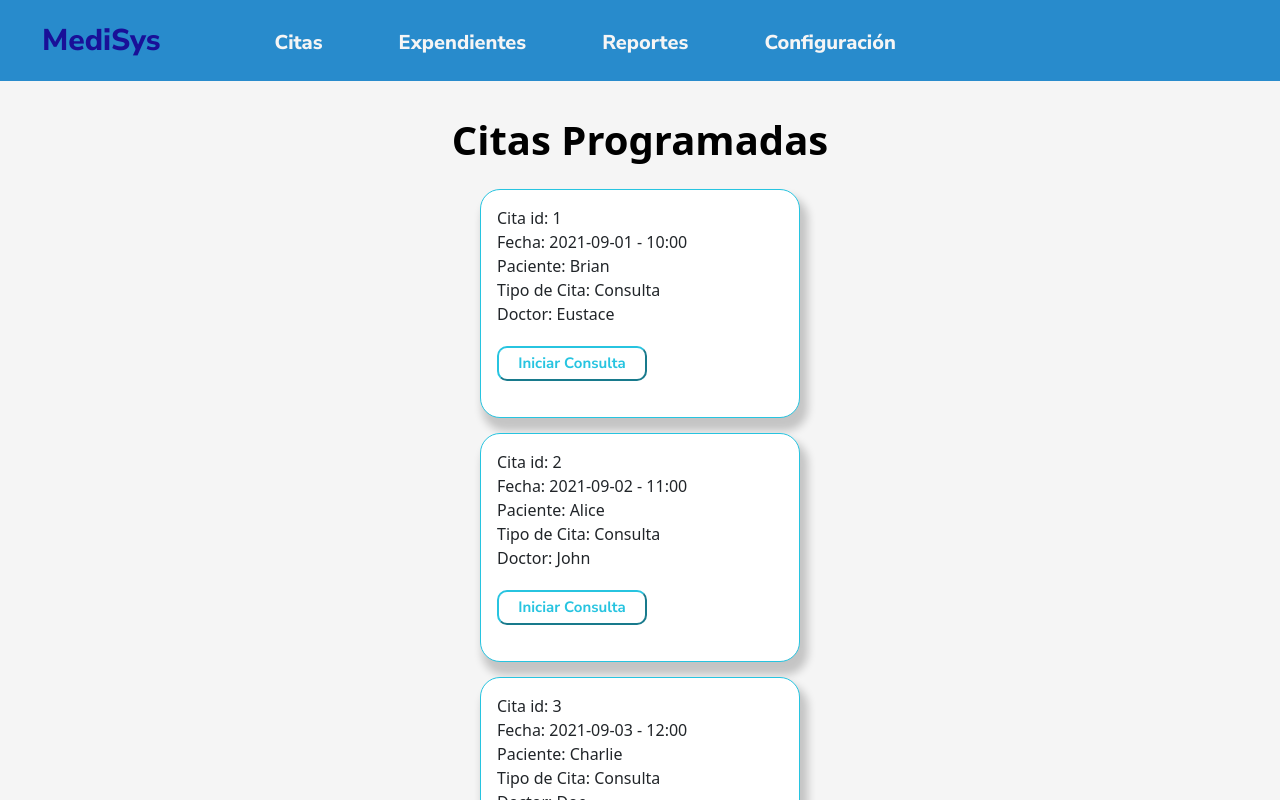
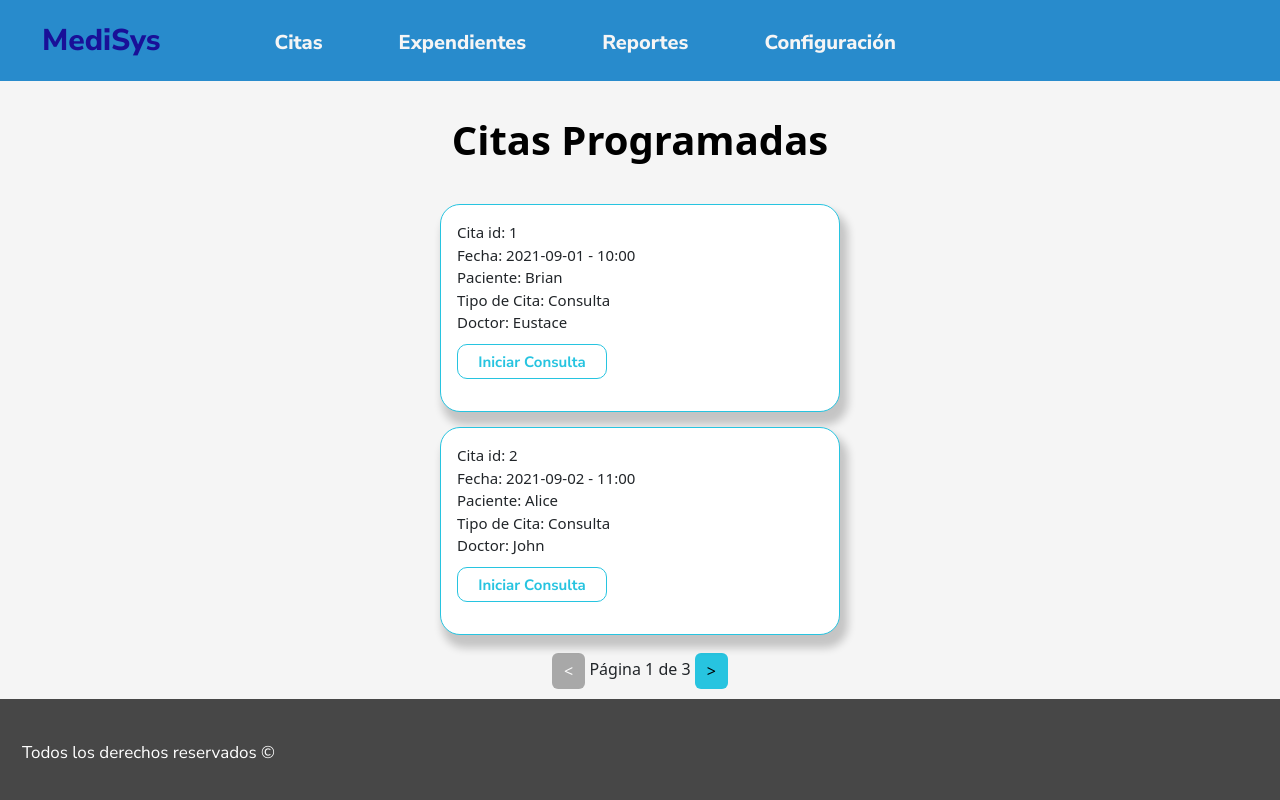
Before and after one commit to Brian-Esq/Consultorio-Medico-APS, a React (Create React App) app: page /citas in a window 1280 px wide. Shown: the top 800 px of the page. Built offline with nearby package versions, Linux system fonts and the light colour scheme.

Commit message:
Acomoda las citas por paginación y comparte datos con consulta

```diff
--- a/src/App.tsx
+++ b/src/App.tsx
@@ -20,7 +20,7 @@ function App() {
         <div className="mainCont">
           <Routes>
             <Route path="/" element={<Home />} />
-            <Route path="/consulta" element={<Consulta />} />
+            <Route path="/consulta/:id" element={<Consulta />} />
             <Route path="/citas" element={<Citas />} />
             <Route path="/config" element={<Settings />} />
             <Route path="/reportes" element={<Reportes />} />
--- a/src/Componentes/Programaciones/programaciones.css
+++ b/src/Componentes/Programaciones/programaciones.css
@@ -12,6 +12,28 @@
     box-shadow: 5px 10px 9px 3px rgba(0, 0, 0, 0.2);
     border-color: rgb(39, 196, 224);
     border-radius: 20px;
+    height: 13rem;
+}
+
+/* Para pantallas pequeñas (móviles) */
+@media (max-width: 500px) {
+  .card {
+      width: 15rem;
+  }
+}
+
+/* Para pantallas medianas (tabletas) */
+@media (min-width: 501px) and (max-width: 992px) {
+  .card {
+      width: 20rem;
+  }
+}
+
+/* Para pantallas grandes (escritorios) */
+@media (min-width: 993px) {
+  .card {
+      width: 25rem;
+  }
 }
 
 .initCons{
@@ -23,8 +45,8 @@
     height: 35px;
     border-radius: 10px;
     font-size: 15px;
-    margin-top: 20px;
-    margin-bottom: 20px;
+    margin-top: 10px;
+    margin-bottom: 10px;
     border-color: rgb(39, 196, 224);
     float: left;
   }
@@ -32,4 +54,5 @@
   .progData{
     float: left;
     margin: 0;
+    font-size: 15px;
   }
--- a/src/Componentes/Programaciones/programaciones.tsx
+++ b/src/Componentes/Programaciones/programaciones.tsx
@@ -1,10 +1,10 @@
-import { Link } from 'react-router-dom';
 import './programaciones.css';
 import Container from 'react-bootstrap/Container';
 import Row from 'react-bootstrap/Row';
 import Col from 'react-bootstrap/Col';
-import { useState } from 'react';
 import Card from 'react-bootstrap/Card';
+import { useNavigate } from 'react-router-dom';
+import { Button } from 'react-bootstrap';
 
 interface ProgramacionesProps {
     id: number,
@@ -17,6 +17,12 @@ interface ProgramacionesProps {
 }
 
 const Programaciones: React.FC<ProgramacionesProps> = ({ id, fecha, hora, TipoCita, Asistencia, Paciente, Empleado }) => {
+    const navigate = useNavigate();
+    const handleConsulta = (cita: ProgramacionesProps) => {
+        navigate(`/consulta/${cita.id}`, { state: { cita } });
+    };
+    const cita = { id, fecha, hora, TipoCita, Asistencia, Paciente, Empleado };
+
     return (
         <Container className="progsPage">
             <Row>
@@ -50,7 +56,7 @@ const Programaciones: React.FC<ProgramacionesProps> = ({ id, fecha, hora, TipoCi
                             </Row>
                             <Row>
                                 <Col>
-                                    <Link to='/consulta'><button className="initCons">Iniciar Consulta</button></Link>
+                                    <Button className="initCons" onClick={() => handleConsulta(cita)}>Iniciar Consulta</Button>
                                 </Col>
                             </Row>
                         </Card.Body>
--- a/src/Pages/Citas/citas.css
+++ b/src/Pages/Citas/citas.css
@@ -17,3 +17,19 @@
   margin-top: 15px;
   margin-bottom: 15px;
 }
+
+.navBotones{
+  background-color: rgb(39, 196, 224);
+  border: none;
+  color: black;
+}
+
+.navBotones:disabled{
+  background-color: gray;
+  border: none;
+  color: white;
+}
+
+.vistaCitas{
+  height: 29rem;
+}
--- a/src/Pages/Citas/citas.tsx
+++ b/src/Pages/Citas/citas.tsx
@@ -1,7 +1,10 @@
+import React, { useState } from 'react';
+import { useNavigate } from 'react-router-dom';
 import './citas.css';
 import Container from 'react-bootstrap/Container';
 import Row from 'react-bootstrap/Row';
 import Col from 'react-bootstrap/Col';
+import Button from 'react-bootstrap/Button';
 import Programaciones from '../../Componentes/Programaciones/programaciones';
 
 interface CitaMedica {
@@ -14,7 +17,11 @@ interface CitaMedica {
     Empleado: string
 }
 
+const ITEMS_PER_PAGE = 2;
+
 function Citas() {
+    const [currentPage, setCurrentPage] = useState(1);
+    const navigate = useNavigate();
 
     const citas: CitaMedica[] = [
         {
@@ -43,8 +50,48 @@ function Citas() {
             Asistencia: true,
             Paciente: 'Charlie',
             Empleado: 'Doe'
+        },
+        {
+            id: 4,
+            fecha: '2021-09-04',
+            hora: '13:00',
+            TipoCita: 'Consulta',
+            Asistencia: true,
+            Paciente: 'David',
+            Empleado: 'Smith'
+        },
+        {
+            id: 5,
+            fecha: '2021-09-05',
+            hora: '14:00',
+            TipoCita: 'Operación',
+            Asistencia: false,
+            Paciente: 'Eve',
+            Empleado: 'Johnson'
         }
     ];
+
+    const indexOfLastItem = currentPage * ITEMS_PER_PAGE;
+    const indexOfFirstItem = indexOfLastItem - ITEMS_PER_PAGE;
+    const currentItems = citas.slice(indexOfFirstItem, indexOfLastItem);
+
+    const totalPages = Math.ceil(citas.length / ITEMS_PER_PAGE);
+
+    const handleNextPage = () => {
+        if (currentPage < totalPages) {
+            setCurrentPage(currentPage + 1);
+        }
+    };
+
+    const handlePreviousPage = () => {
+        if (currentPage > 1) {
+            setCurrentPage(currentPage - 1);
+        }
+    };
+
+    const handleConsulta = (cita: CitaMedica) => {
+        navigate(`/consulta/${cita.id}`, { state: { cita } });
+    };
 
     return (
         <Container className='citasPage'>
@@ -53,7 +100,10 @@ function Citas() {
                     <h1 className='citasTitle'>Citas Programadas</h1>
                 </Col>
             </Row>
-            {citas.map(cita => (
+            <Row>
+                <Col xs={2} md={3} xxl={4}></Col>
+                <Col xs={8} md={6} xxl={4} className='vistaCitas'>
+                    {currentItems.map(cita => (
                         <Row key={cita.id} className='citasBodyRows'>
                             <Col>
                                 <Programaciones
@@ -68,6 +118,22 @@ function Citas() {
                             </Col>
                         </Row>
                     ))}
+                </Col>
+                <Col xs={2} md={3} xxl={4}></Col>
+            </Row>
+            <Row className='paginationRow'>
+                <Col xs={2} md={3} xxl={4}></Col>
+                <Col xs={8} md={6} xxl={4}>
+                    <Button onClick={handlePreviousPage} disabled={currentPage === 1} className='navBotones'>
+                        &lt;
+                    </Button>
+                    <span>{` Página ${currentPage} de ${totalPages} `}</span>
+                    <Button onClick={handleNextPage} disabled={currentPage === totalPages} className='navBotones'>
+                        &gt;
+                    </Button>
+                </Col>
+                <Col xs={2} md={3} xxl={4}></Col>
+            </Row>
         </Container>
     )
 }
--- a/src/Pages/Consulta/consulta.css
+++ b/src/Pages/Consulta/consulta.css
@@ -31,3 +31,13 @@
     margin-top: 20px;
     margin-bottom: 20px;
   }
+
+  .pacData{
+    float: left;
+  }
+
+  .pacDataCol{
+    background-color: white;
+    border-radius: 20px;
+    box-shadow: 5px 10px 9px 3px rgba(0, 0, 0, 0.2);
+  }
--- a/src/Pages/Consulta/consulta.tsx
+++ b/src/Pages/Consulta/consulta.tsx
@@ -4,9 +4,14 @@ import Col from 'react-bootstrap/Col';
 import './consulta.css';
 import { Link } from "react-router-dom";
 import Prescription from '../../Componentes/Prescription/prescription';
+import { useLocation, useParams } from 'react-router-dom';
 
-function Consulta(){
-    return(
+function Consulta() {
+    const { id } = useParams();
+    const location = useLocation();
+    const { cita } = location.state;
+
+    return (
         <Container className="consultaPage">
             <Row className='consultaTitleRow'>
                 <Col>
@@ -18,29 +23,31 @@ function Consulta(){
                     <Link to='/citas'><button className="finCons">Terminar Consulta</button></Link>
                 </Col>
             </Row>
-            <Row className='buttons'>
-                <Col>
+            <Row className='consData'>
+                <Col xs={0} md={3}></Col>
+                <Col xs={12} md={6} className='pacDataCol'>
                     <Row>
                         <Col>
-                            <h2>Datos de Consulta</h2>
+                            <h2 className='pacData'>Datos de Consulta</h2>
                         </Col>
                     </Row>
                     <Row>
                         <Col>
-                            <p>Cita ID: </p>
+                            <p className='pacData'>Cita ID: {id}</p>
                         </Col>
                     </Row>
                     <Row>
                         <Col>
-                            <p>Nombre del Paciente: </p>
+                            <p className='pacData'>Nombre del Paciente: {cita.Paciente}</p>
                         </Col>
                     </Row>
                     <Row>
                         <Col>
-                            <p>Tipo de Cita:</p>
+                            <p className='pacData'>Tipo de Cita: {cita.TipoCita}</p>
                         </Col>
                     </Row>
                 </Col>
+                <Col xs={0} md={3}></Col>
             </Row>
             <Row>
                 <Col>
```
Lines whose indentation alone changed are shown as unchanged.
